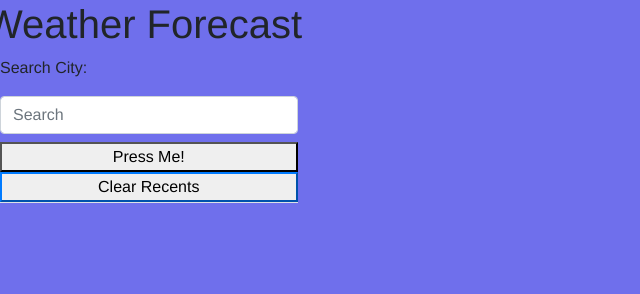
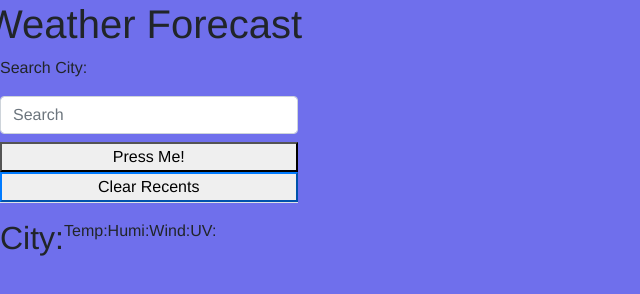
Before and after one commit to Robertschris44/forecast-generator, a plain HTML site: page index.html in a window 1280 px wide. Shown: the whole page, without its empty margins (0-640 px from the left). Drawn offline with nearby package versions, Linux system fonts and the light colour scheme.

Commit message:
updating html

```diff
--- a/index.html
+++ b/index.html
@@ -25,6 +25,15 @@
                 <div class="border-top" id="history-search">
                     <ul id="list-city"></ul>
                 </div>
+                <div class="column col-9">
+                    <div class="row" id="presentWeather">
+                        <h2>City: <span id="nameCity"></span></h2>
+                        <p>Temp:<span id="currentTemp"></span></p>
+                        <p>Humi:<span id="currentHumidity"></span></p>
+                        <p>Wind:<span id="currentWind"></span></p>
+                        <p class="uvi">UV: <span id="uvindexToday"></span></p>
+                    </div>
+                </div>
             </div>
         </div>
     </body>
```
